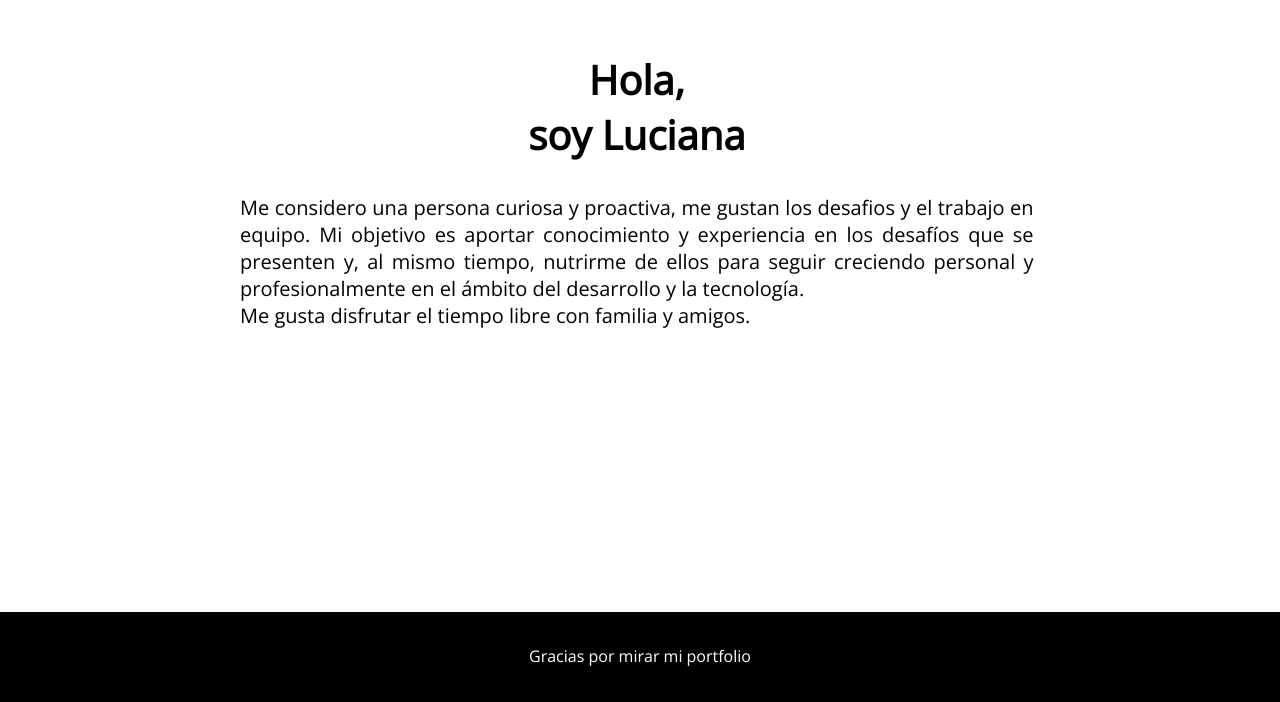
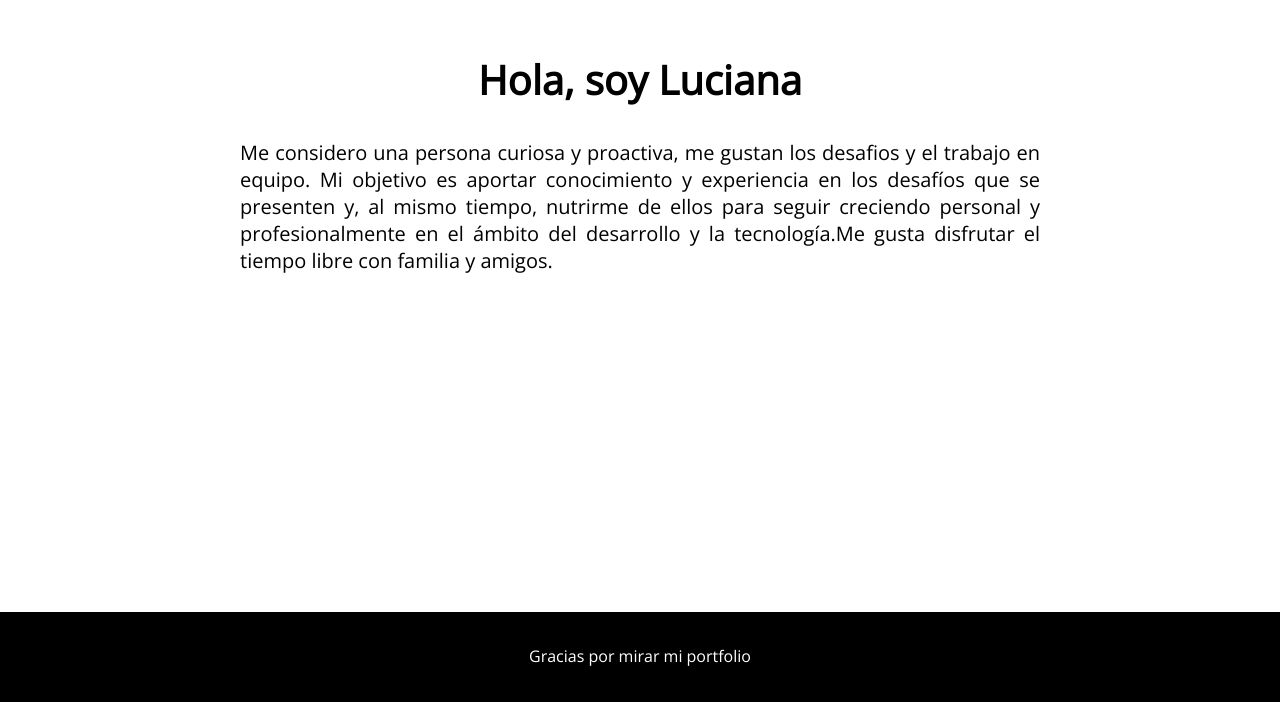
Before and after one commit to luechevarria/challenge, a plain HTML site: page sobreMi.html in a window 1280 px wide. Shown: the part 98-800 px from the top of the page. Drawn offline with nearby package versions, Linux system fonts and the light colour scheme.

Commit message:
DESKTOP Sobre Mi centrar texto y titulo en una sóla línea

```diff
--- a/css/estilos.css
+++ b/css/estilos.css
@@ -423,24 +423,29 @@ screen and (max-height:812px){
 
 
 
-/*Sobre Mi*/
+/*DESKTOP Sobre Mi*/
 
     .contenedor_sobreMi{
         position: absolute;
-        width: 62%;
-        left: 12rem;
+        width: 100%;
+        padding-left: 12rem;
+        padding-right: 12rem;
         top: 7.5rem;
     }
+
     .titulo_sobreMi{
         text-align: center;
         font-weight: 600;
+    }
 
+    br{
+        display: none;
     }
+
     .texto_sobreMi{
         margin-top: 1.6rem;
         line-height: 1.35rem;
         text-align: justify;
-
     }
 
 /*DESKTOP- Mis Proyectos*/
```
Also changed, not shown: sobreMi.html (+1 -1 lines).
